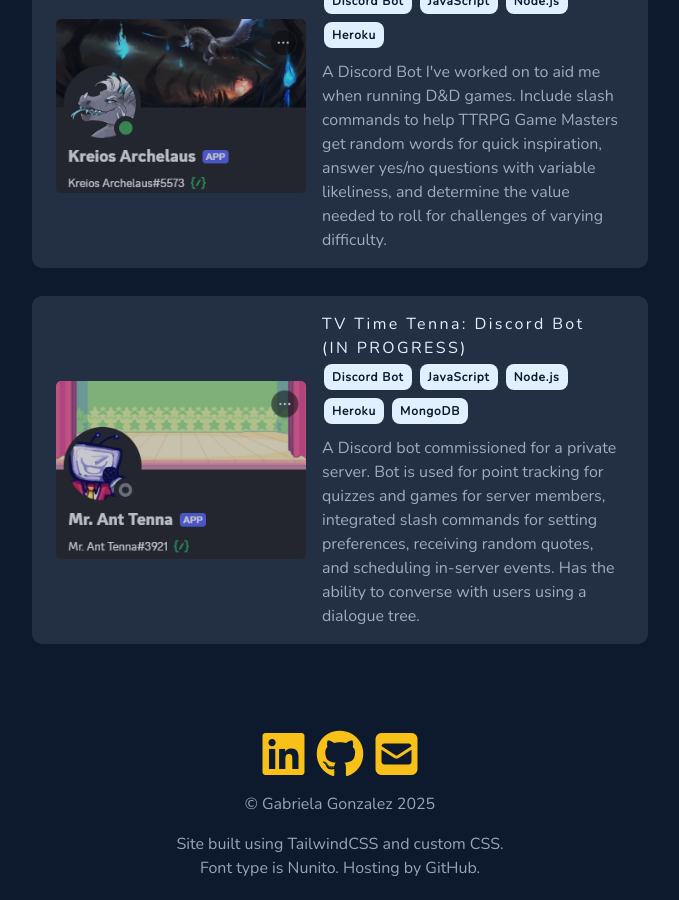
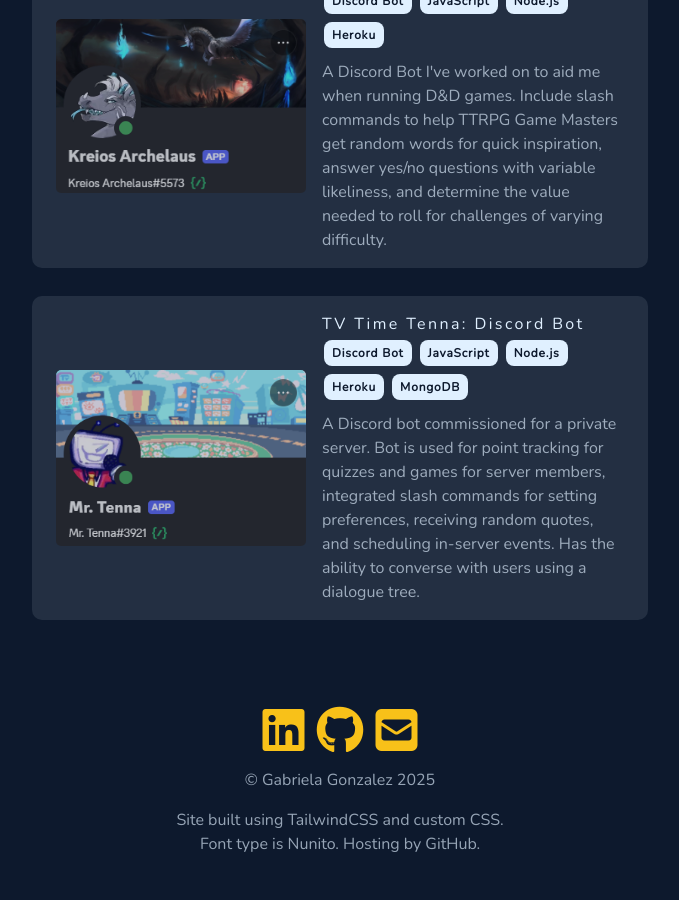
Before and after one commit to Serenamidori/serenamidori.github.io, a Jekyll site: the page built from README.md, in a window 1280 px wide and 900 px high, scrolled down 1084 px. Shown: the whole window, without its empty margins (300-979 px from the left). Built offline with Jekyll 4.4.1, drawn with Linux system fonts in a browser that asks for light colours; nearby versions of some CDN libraries; our own code applies the rules of GitHub Pages for plain Markdown files; after the commit the page ends 1960 px from its top, so only the background shows below that.

Commit message:
updated project information

```diff
--- a/_layouts/default.html
+++ b/_layouts/default.html
@@ -101,7 +101,7 @@
             </a>
           </div>
           <div>
-            <a href="https://github.com/Serenamidori/tv-time-tenna-bot" target="_blank"><h3>TV Time Tenna: Discord Bot<br>(IN PROGRESS)</h3></a>
+            <a href="https://github.com/Serenamidori/tv-time-tenna-bot" target="_blank"><h3>TV Time Tenna: Discord Bot</h3></a>
             <div class="pill rounded-lg font-bold">Discord Bot</div>
             <div class="pill rounded-lg font-bold">JavaScript</div>
             <div class="pill rounded-lg font-bold">Node.js</div>
```
Also changed, not shown: css/images/tenna.png.
